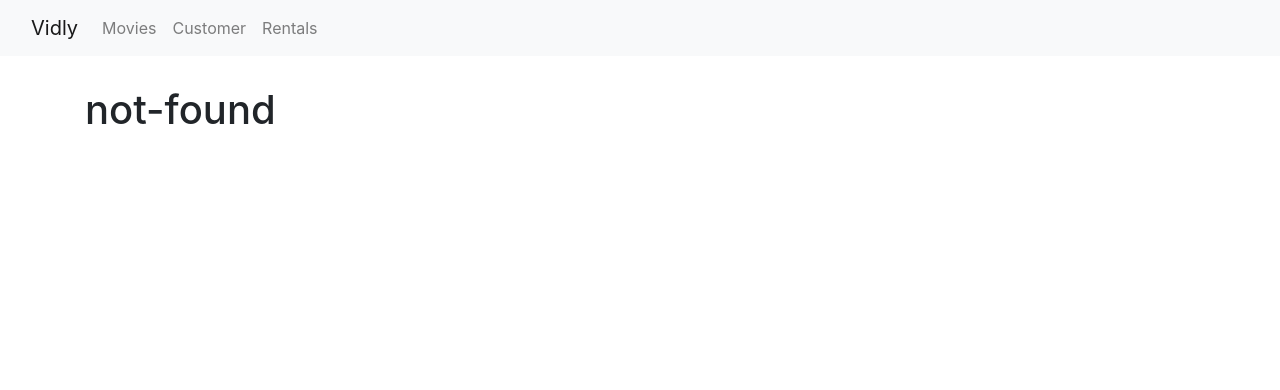
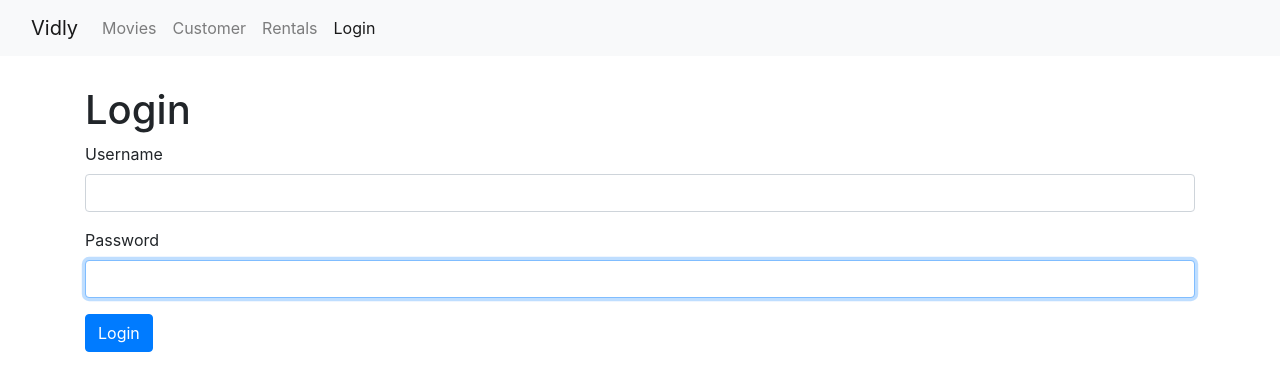
Before and after one commit to ajayJayapalan/REACT_MOSH, a React (Create React App) app in the folder vidly/: page /login in a window 1280 px wide. Before the commit this address led to /not-found. Shown: the top 390 px of the page. Built offline with nearby package versions, Linux system fonts and the light colour scheme.

Commit message:
Basic Validation

```diff
--- a/vidly/package.json
+++ b/vidly/package.json
@@ -12,6 +12,7 @@
     "prop-types": "^15.6.2",
     "react": "^17.0.2",
     "react-dom": "^17.0.2",
+    "react-router-dom": "^5.2.0",
     "react-scripts": "4.0.3",
     "web-vitals": "^1.1.2"
   },
--- a/vidly/src/App.js
+++ b/vidly/src/App.js
@@ -1,12 +1,13 @@
 import React, { Component } from "react";
 import { Route, Redirect, Switch } from "react-router-dom";
-import "./App.css";
 import Movies from "./components/movies";
 import NavBar from "./components/navbar";
 import Customers from "./components/customers";
 import Rental from "./components/rentals";
 import NotFound from "./components/notFound";
 import MovieForm from './components/movieForm';
+import LoginForm from './components/loginForm';
+import "./App.css";
 
 class App extends Component {
   state = {};
@@ -16,6 +17,7 @@
         <NavBar />
         <main className="container">
           <Switch>
+            <Route path="/login" component={LoginForm}></Route>
             <Route path="/movies/:id" component={MovieForm}></Route>
             <Route path="/movies" component={Movies}></Route>
             <Route path="/customers" component={Customers}></Route>
--- /dev/null
+++ b/vidly/src/common/input.jsx
@@ -0,0 +1,21 @@
+import React from "react";
+
+const Input = ({ name, label, error, value, onChange }) => {
+  return (
+    <div className="form-group">
+      <label htmlFor={name}>{label}</label>
+      <input
+        autoFocus
+        value={value}
+        onChange={onChange}
+        name={name}
+        id={name}
+        type="text"
+        className="form-control"
+      />
+      {error && <div className="alert alert-danger">{error}</div>}
+    </div>
+  );
+};
+
+export default Input;
--- /dev/null
+++ b/vidly/src/components/loginForm.jsx
@@ -0,0 +1,82 @@
+import React, { Component } from "react";
+import Input from "../common/input";
+
+class LoginForm extends Component {
+  state = {
+    account: { username: "", password: "" },
+    errors: {},
+  };
+
+  validate = () => {
+    const errors = {};
+
+    const { account } = this.state;
+    if (account.username.trim() === "")
+      errors.username = "Username is required.";
+    if (account.password.trim() === "")
+      errors.password = "Password is required.";
+
+    return Object.keys(errors).length === 0 ? null : errors;
+  };
+
+  validateProperty = ({ name, value }) => {
+    if (name === "username") {
+      if (value.trim() === "") return "Username is required.";
+    }
+    if (name === "password") {
+      if (value.trim() === "") return "Password is required.";
+    }
+  };
+
+  handleSubmit = (e) => {
+    e.preventDefault();
+
+    const errors = this.validate();
+    this.setState({ errors: errors || {} });
+    if (errors) return;
+
+    // call the server
+    console.log("Submitted");
+  };
+
+  handleChange = ({ currentTarget: input }) => {
+    const errors = { ...this.state.errors };
+    const errorMessage = this.validateProperty(input);
+    if (errorMessage) errors[input.name] = errorMessage;
+    else delete errors[input.name];
+
+    const account = { ...this.state.account };
+    account[input.name] = input.value;
+
+    this.setState({ account, errors });
+  };
+
+  render() {
+    const { account, errors } = this.state;
+
+    return (
+      <div>
+        <h1>Login</h1>
+        <form onSubmit={this.handleSubmit}>
+          <Input
+            name="username"
+            value={account.username}
+            label="Username"
+            onChange={this.handleChange}
+            error={errors.username}
+          />
+          <Input
+            name="password"
+            value={account.password}
+            label="Password"
+            onChange={this.handleChange}
+            error={errors.password}
+          />
+          <button className="btn btn-primary">Login</button>
+        </form>
+      </div>
+    );
+  }
+}
+
+export default LoginForm;
--- a/vidly/src/components/navbar.jsx
+++ b/vidly/src/components/navbar.jsx
@@ -43,6 +43,11 @@
                     Rentals
                   </NavLink>
                 </li>
+                <li className="nav-item">
+                  <NavLink className="nav-link" to="/login">
+                    Login
+                  </NavLink>
+                </li>
               </ul>
             </div>
           </div>
```
Also changed, not shown: 1 other file (tests, documents, lock files or other folders).
